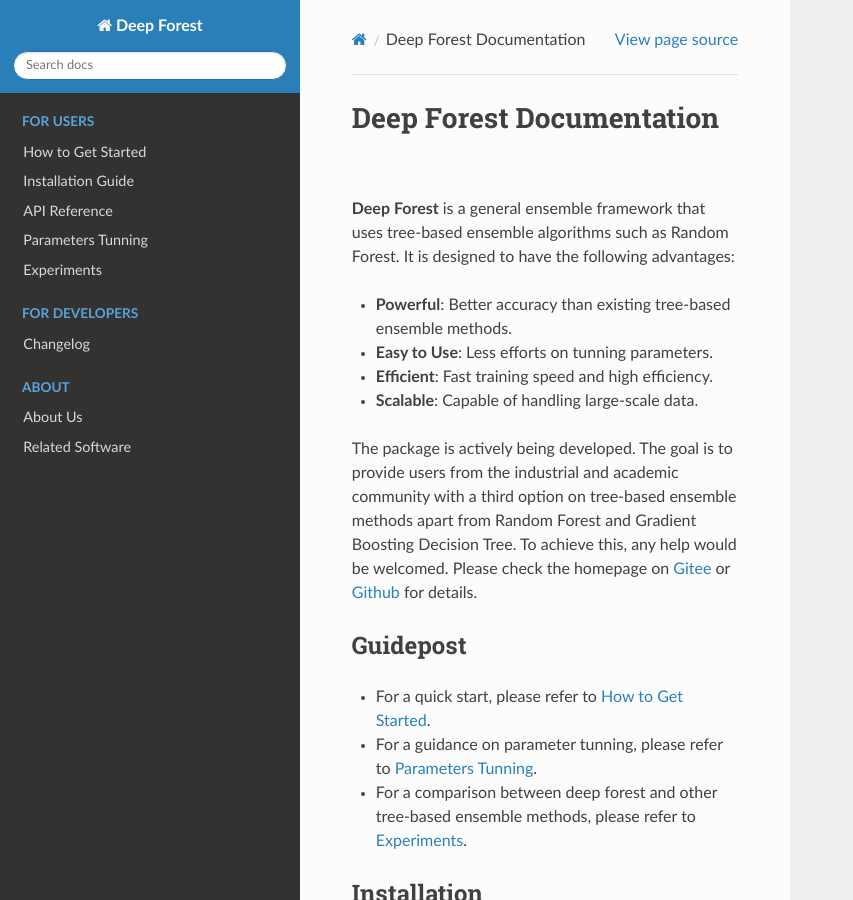
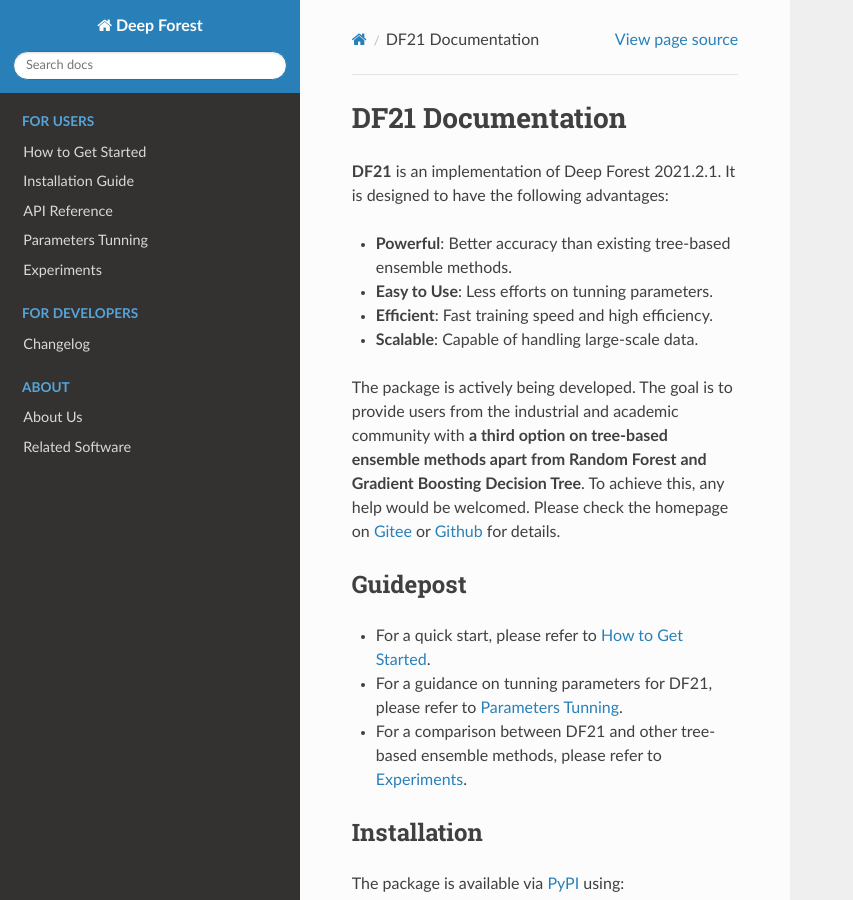
Before and after one commit to LAMDA-NJU/Deep-Forest, a Sphinx documentation site: the page built from docs/index.rst, in a window 1280 px wide and 900 px high. Shown: the whole window, without its empty margins (0-853 px from the left). Built offline with Sphinx 7.4.7 and the Read the Docs theme 2.0.0, drawn with Linux system fonts in a browser that asks for light colours; some of the changed text lies outside the part shown.

Commit message:
[DOC] Update the documentation

```diff
--- a/docs/index.rst
+++ b/docs/index.rst
@@ -1,20 +1,20 @@
-Deep Forest Documentation
-=========================
+DF21 Documentation
+==================
 
-**Deep Forest** is a general ensemble framework that uses tree-based ensemble algorithms such as Random Forest. It is designed to have the following advantages:
+**DF21** is an implementation of Deep Forest 2021.2.1. It is designed to have the following advantages:
 
 - **Powerful**: Better accuracy than existing tree-based ensemble methods.
 - **Easy to Use**: Less efforts on tunning parameters.
 - **Efficient**: Fast training speed and high efficiency.
 - **Scalable**: Capable of handling large-scale data.
 
-The package is actively being developed. The goal is to provide users from the industrial and academic community with a third option on tree-based ensemble methods apart from Random Forest and Gradient Boosting Decision Tree. To achieve this, any help would be welcomed. Please check the homepage on `Gitee <https://gitee.com/lamda-nju/deep-forest>`__ or `Github <https://github.com/LAMDA-NJU/Deep-Forest>`__ for details.
+The package is actively being developed. The goal is to provide users from the industrial and academic community with **a third option on tree-based ensemble methods apart from Random Forest and Gradient Boosting Decision Tree**. To achieve this, any help would be welcomed. Please check the homepage on `Gitee <https://gitee.com/lamda-nju/deep-forest>`__ or `Github <https://github.com/LAMDA-NJU/Deep-Forest>`__ for details.
 
 Guidepost
 ---------
 * For a quick start, please refer to `How to Get Started <./how_to_get_started.html>`__.
-* For a guidance on parameter tunning, please refer to `Parameters Tunning <./parameters_tunning.html>`__.
-* For a comparison between deep forest and other tree-based ensemble methods, please refer to `Experiments <./experiments.html>`__.
+* For a guidance on tunning parameters for DF21, please refer to `Parameters Tunning <./parameters_tunning.html>`__.
+* For a comparison between DF21 and other tree-based ensemble methods, please refer to `Experiments <./experiments.html>`__.
 
 Installation
 ------------
@@ -65,13 +65,6 @@
 
 .. code-block:: latex
 
-    @inproceedings{zhou2017deep,
-        Author = {Zhi-Hua Zhou and Ji Feng},
-        Booktitle = {IJCAI},
-        Pages = {3553-3559},
-        Title = {{Deep Forest:} Towards an alternative to deep neural networks},
-        Year = {2017}}
-
     @article{zhou2019deep,
         title={Deep forest},
         author={Zhi-Hua Zhou and Ji Feng},
@@ -80,6 +73,13 @@
         number={1},
         pages={74--86},
         year={2019}}
+
+    @inproceedings{zhou2017deep,
+        Author = {Zhi-Hua Zhou and Ji Feng},
+        Booktitle = {IJCAI},
+        Pages = {3553-3559},
+        Title = {{Deep Forest:} Towards an alternative to deep neural networks},
+        Year = {2017}}
 
 .. toctree::
    :maxdepth: 1
@@ -103,3 +103,8 @@
 
    About Us <http://www.lamda.nju.edu.cn/MainPage.ashx>
    Related Software <related_software>
+
+Acknowledgement
+---------------
+
+The lead developer and maintainer of DF21 is Mr. `Yi-Xuan Xu <https://github.com/xuyxu>`__. Before the release, it has been used internally in the LAMDA Group, Nanjing University, China.
```
Also changed, not shown: README.rst (+18 -1 lines).
